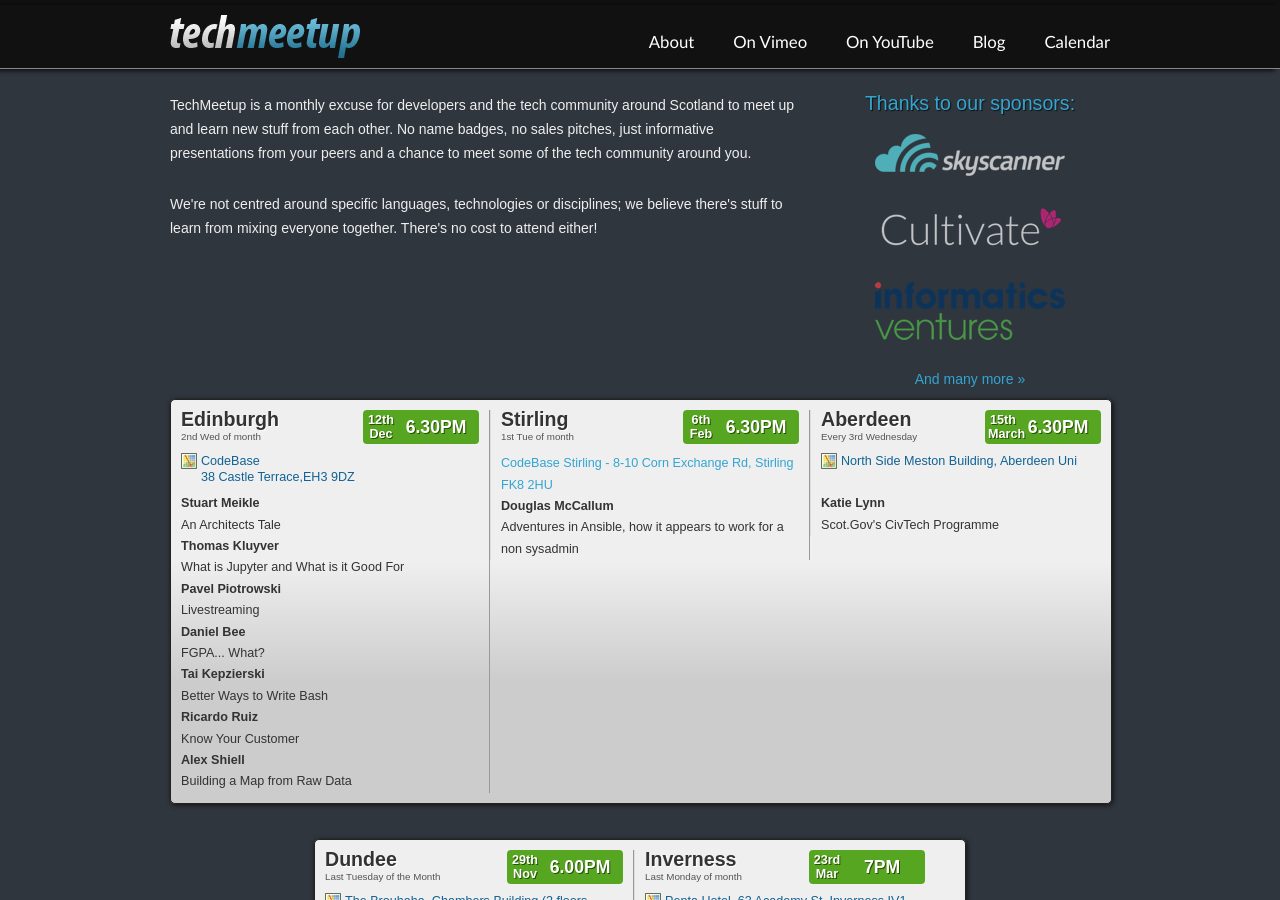
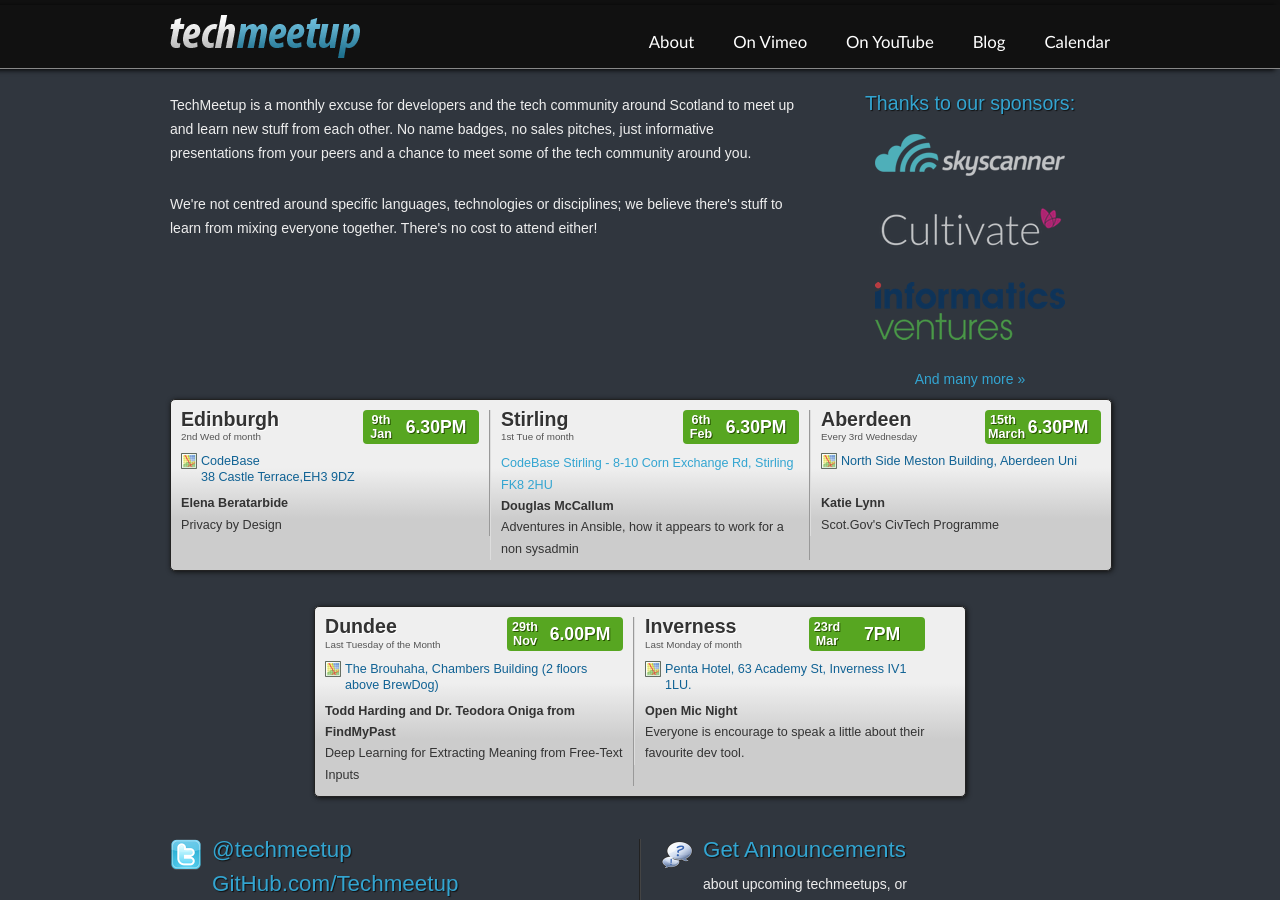
Before and after one commit to techmeetup/techmeetup.co.uk, a Jekyll site: the page built from index.html, in a window 1280 px wide and 900 px high. Built offline with Jekyll 4.4.1, drawn with Linux system fonts in a browser that asks for light colours.

Commit message:
Updated Edinburgh Meetup
Updated Edinburgh Meetup with January Speaker

```diff
--- a/_data/index.json
+++ b/_data/index.json
@@ -2,36 +2,12 @@
   "edinburgh": {
     "speakers": [
       {
-        "name": "Stuart Meikle",
-        "talk": "An Architects Tale"
-      },
-      {
-        "name": "Thomas Kluyver",
-        "talk": "What is Jupyter and What is it Good For"
-      },
-      {
-        "name": "Pavel Piotrowski",
-        "talk": "Livestreaming"
-      },
-      {
-        "name": "Daniel Bee",
-        "talk": "FGPA... What?"
-      },
-      {
-        "name": "Tai Kepzierski",
-        "talk": "Better Ways to Write Bash"
-      },
-      {
-        "name": "Ricardo Ruiz",
-        "talk": "Know Your Customer"
-      },
-      {
-        "name": "Alex Shiell",
-        "talk": "Building a Map from Raw Data"
+        "name": "Elena Beratarbide",
+        "talk": "Privacy by Design"
       }
     ],
-    "day": "12th",
-    "month": "Dec"
+    "day": "9th",
+    "month": "Jan"
   },
   "glasgow": {
     "speakers": [
```
